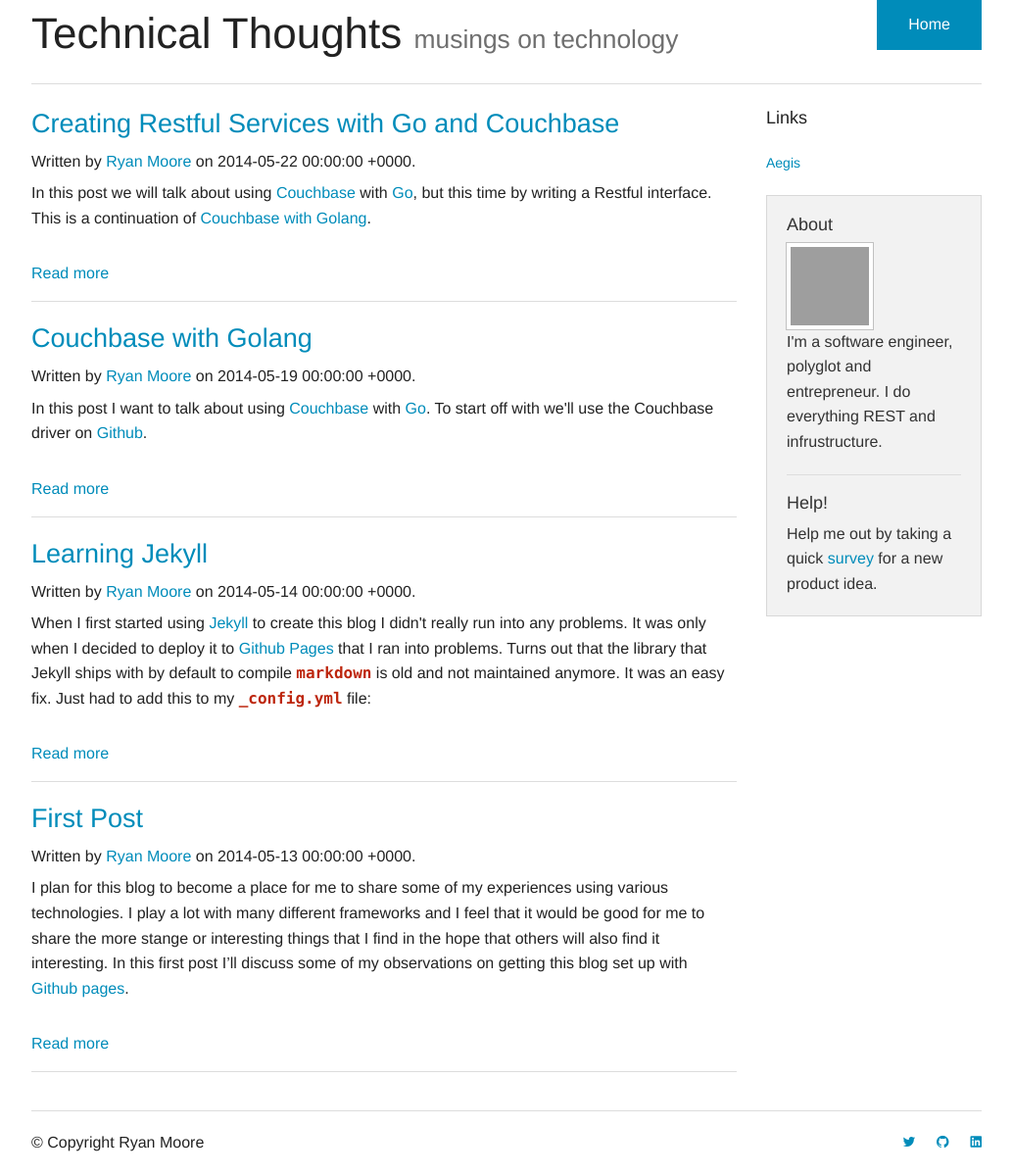
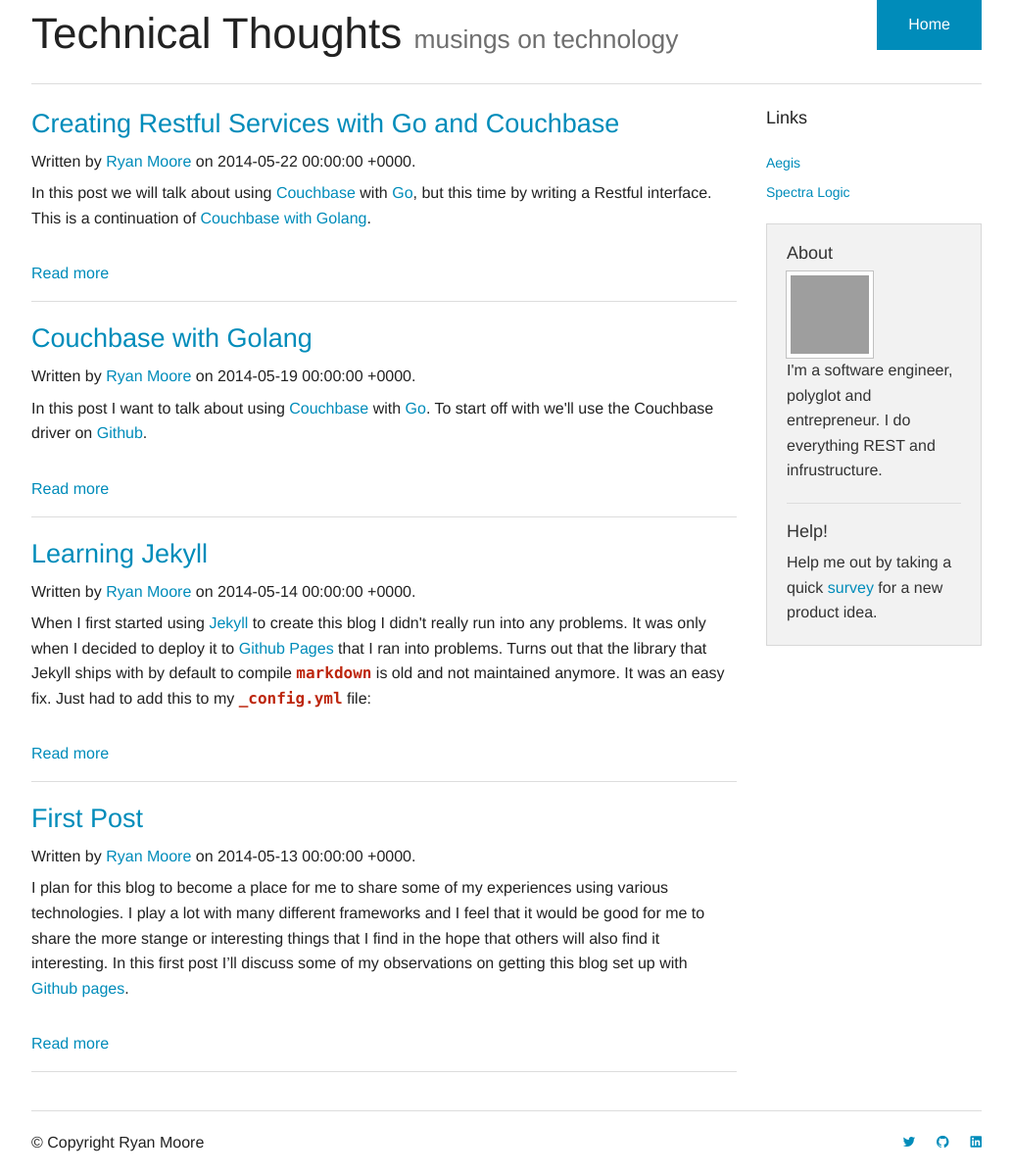
Before and after one commit to rpmoore/rpmoore.github.io, a Jekyll site: the page built from index.html, in a window 1280 px wide. Shown: the whole page at 98% size, without its empty margins (123-1156 px from the left). Built offline with Jekyll 4.4.1, drawn with Linux system fonts in a browser that asks for light colours; grey boxes are pictures that could not be loaded.

Commit message:
Update master.html

```diff
--- a/_layouts/master.html
+++ b/_layouts/master.html
@@ -45,6 +45,7 @@
       <h5>Links</h5>
       <ul class="side-nav">
         <li><a target="_blank" href="https://aegis.greyrocksoft.com/" title="Hazardous Materials Tracking">Aegis</a></li>
+        <li><a target="_blank" href="https://www.spectralogic.com/" title="Spectra Logic">Spectra Logic</a></li>
       </ul>
 
       <div class="panel">
```
